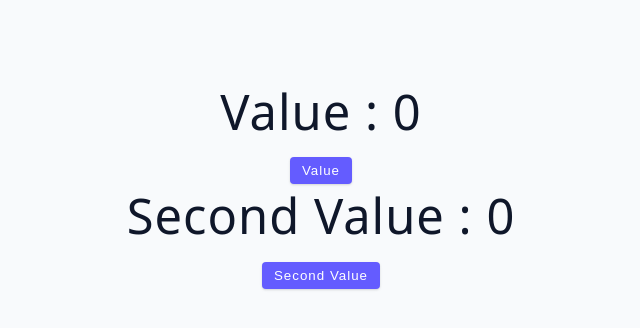
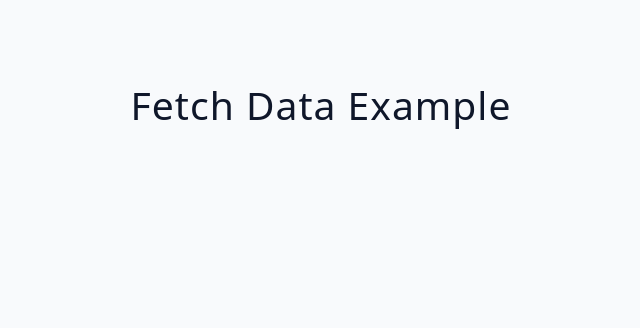
Before and after one commit to m-rokon/react-again, a React (Vite) app in the folder 03-advanced-react/: page / in a window 1280 px wide. Shown: the top 328 px of the page, without its empty margins (319-959 px from the left). Built offline with nearby package versions, Linux system fonts and the light colour scheme.

Commit message:
`fetch API` challenge init

```diff
--- a/03-advanced-react/src/App.jsx
+++ b/03-advanced-react/src/App.jsx
@@ -3,10 +3,9 @@
 // import UseStateArray from "./tutorial/01-useState/starter/03-useState-array";
 // import UseStateObject from "./tutorial/01-useState/starter/04-useState-object";
 // import UseStateGotcha from "./tutorial/01-useState/starter/05-useState-gotcha";
-
-import MultipleEffects from "./tutorial/02-useEffect/starter/03-multiple-effects";
-
+// import MultipleEffects from "./tutorial/02-useEffect/starter/03-multiple-effects";
 // import CodeExample from "./tutorial/02-useEffect/starter/01-code-example";
+import FetchData from "./tutorial/02-useEffect/starter/04-fetch-data";
 
 function App() {
 	return (
@@ -17,7 +16,8 @@ function App() {
 			{/* <UseStateObject /> */}
 			{/* <UseStateGotcha /> */}
 			{/* <CodeExample /> */}
-			<MultipleEffects />
+			{/* <MultipleEffects /> */}
+			<FetchData />
 		</div>
 	);
 }
```
